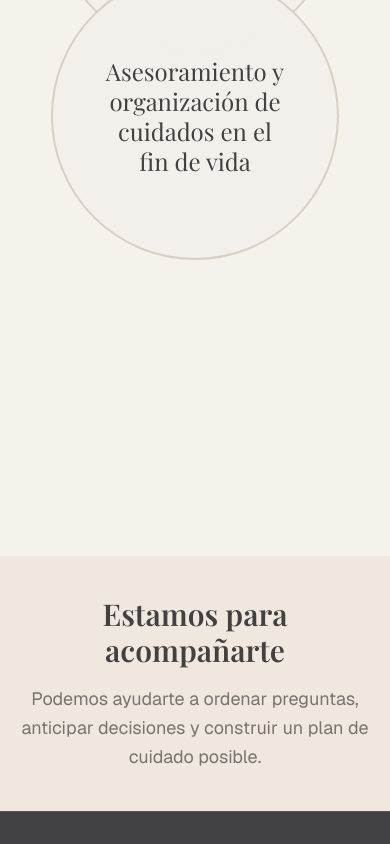
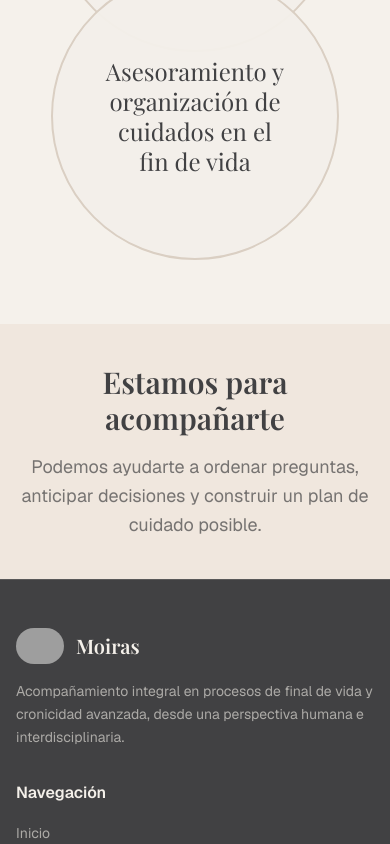
Before and after one commit to andrewjmillen/Moiras, a Next.js app: page /que-hacemos in a window 390 px wide. Shown: the part 1260-2104 px from the top of the page. Built offline with nearby package versions, Linux system fonts and the light colour scheme; grey boxes are pictures that could not be loaded; a web font is replaced by a local one.

Commit message:
Center Que Hacemos circles before selection

```diff
--- a/components/what-we-do-interactive.tsx
+++ b/components/what-we-do-interactive.tsx
@@ -24,7 +24,13 @@ export function WhatWeDoInteractive() {
   const [activeIndex, setActiveIndex] = useState<number | null>(null);
 
   return (
-    <div className="mx-auto grid max-w-6xl grid-cols-1 items-center gap-10 lg:grid-cols-[minmax(0,1fr)_minmax(20rem,28rem)] lg:gap-20">
+    <div
+      className={`mx-auto grid max-w-6xl grid-cols-1 items-center gap-10 lg:gap-20 ${
+        activeIndex === null
+          ? "lg:grid-cols-1"
+          : "lg:grid-cols-[minmax(0,1fr)_minmax(20rem,28rem)]"
+      }`}
+    >
       <div
         className={`relative flex min-h-[44rem] w-full items-center transition-all duration-700 ease-out sm:min-h-[48rem] ${
           activeIndex === null ? "justify-center" : "justify-start lg:pl-8"
@@ -55,7 +61,10 @@ export function WhatWeDoInteractive() {
         </div>
       </div>
 
-      <div className="min-h-48" aria-live="polite">
+      <div
+        className={`min-h-48 ${activeIndex === null ? "hidden" : ""}`}
+        aria-live="polite"
+      >
         {activeIndex !== null && (
           <div className="border-l-2 border-terracotta/40 pl-6 opacity-100 transition-opacity duration-500">
             <p className="font-serif text-2xl leading-tight text-slate">
```
